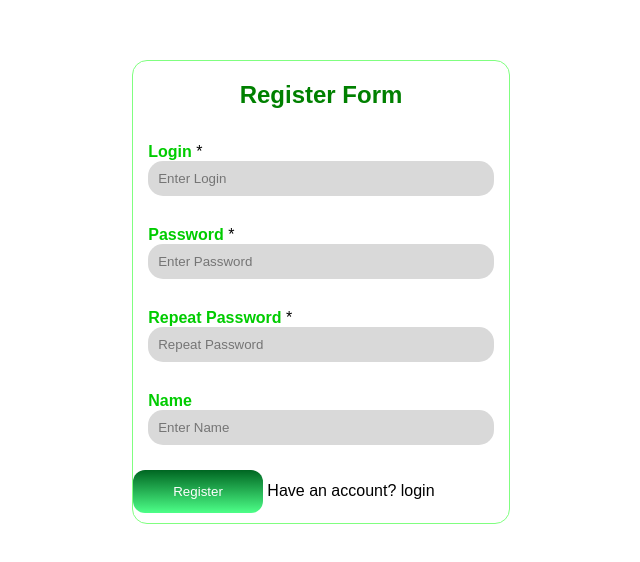
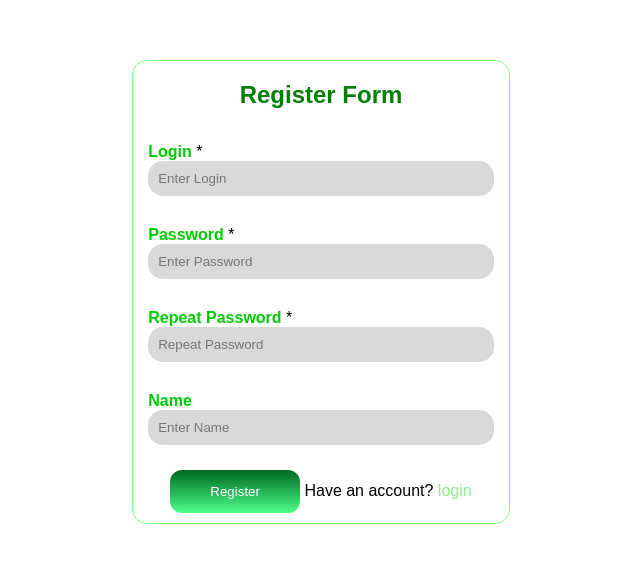
Before and after one commit to LavrL/e-services, a plain HTML site: page register.html in a window 1280 px wide. Shown: the part 108-670 px from the top of the page, without its empty margins (319-959 px from the left). Drawn offline with Linux system fonts and the light colour scheme.

Commit message:
edited register form

```diff
--- a/css/style.css
+++ b/css/style.css
@@ -55,8 +55,14 @@ h2 {
   color: black;
 }
 .buttonAndText {
-  display: inline-block;
-  vertical-align: bottom;
   margin: 10px auto;
   text-align: center;
 }
+a:hover {
+    color: green;
+    text-decoration: underline;
+}
+a{
+    text-decoration: none;
+    color: lightgreen;
+}
--- a/register.html
+++ b/register.html
@@ -34,7 +34,7 @@
 
       <div class="buttonAndText">
         <button type="submit">Register</button>
-        <label>Have an account? login</label>
+        <label>Have an account? <a href="index.html">login</a></label>
       </div>
 
     </div>
```
